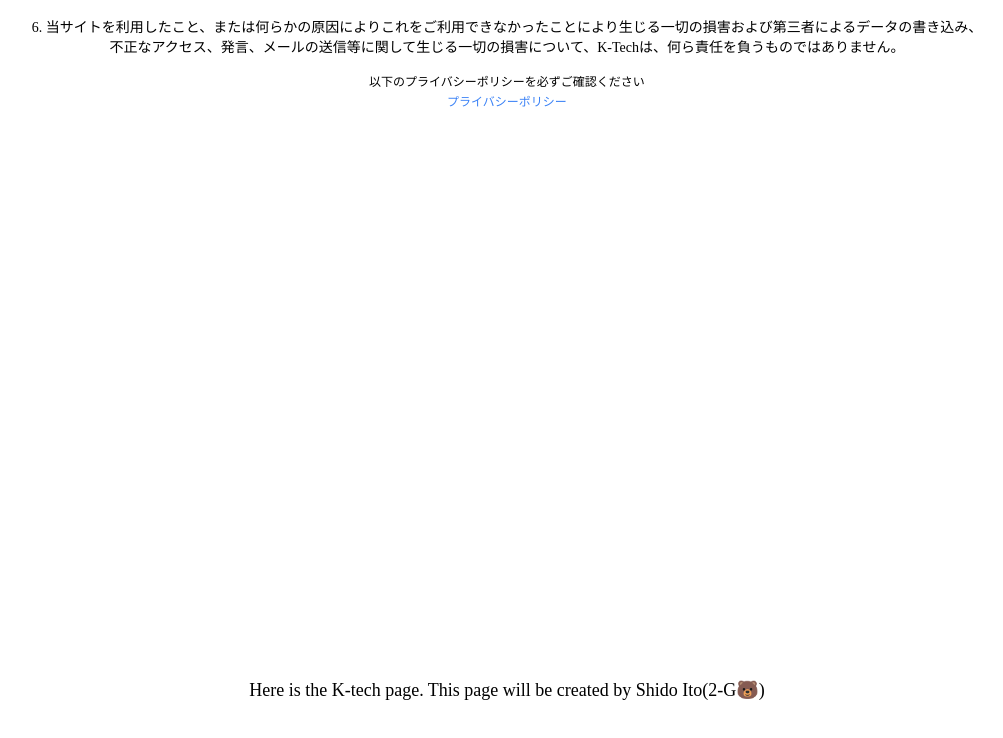
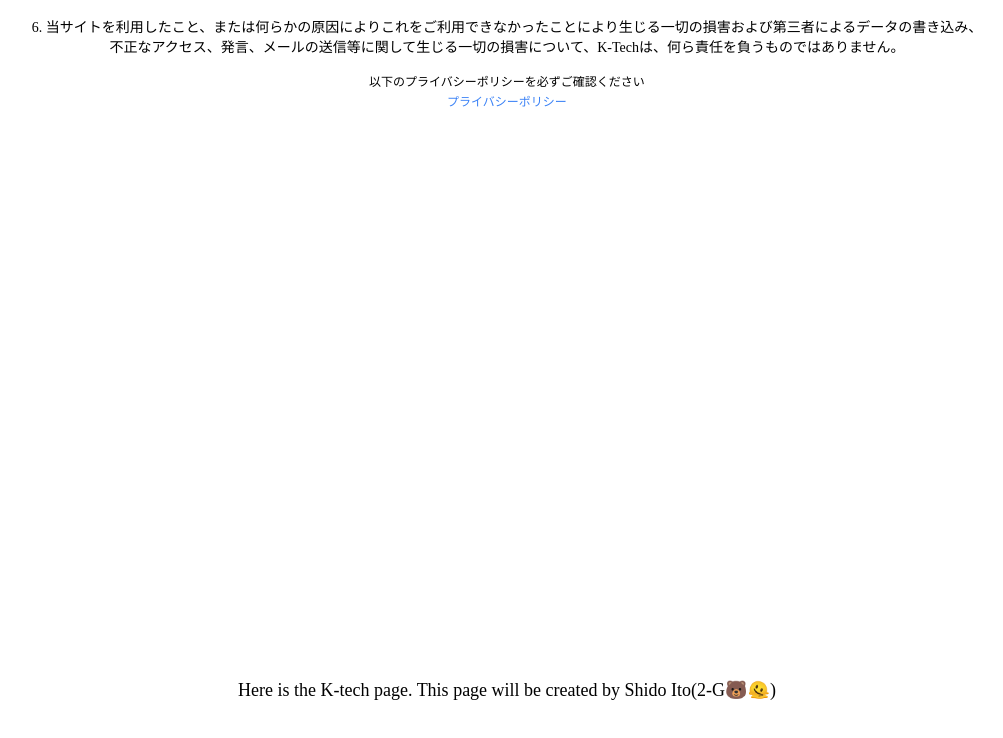
Before and after one commit to Rei2718/RitsumeisaiSpecialSite, a Next.js app: page / in a window 1280 px wide. Shown: the part 2110-2848 px from the top of the page, without its empty margins (133-1136 px from the left). Built offline with nearby package versions, Linux system fonts and the light colour scheme; a web font is replaced by a local one.

Commit message:
Update page.tsx

```diff
--- a/src/app/page.tsx
+++ b/src/app/page.tsx
@@ -142,7 +142,7 @@ function HomeContent() {
 
         {/* Section 4 */}
         <section className="flex items-center justify-center h-lvh">
-          <p className="text-lg text-center">Here is the K-tech page. This page will be created by Shido Ito(2-G🐻)</p>
+          <p className="text-lg text-center">Here is the K-tech page. This page will be created by Shido Ito(2-G🐻🫠)</p>
         </section>
       </div>
     </>
```
